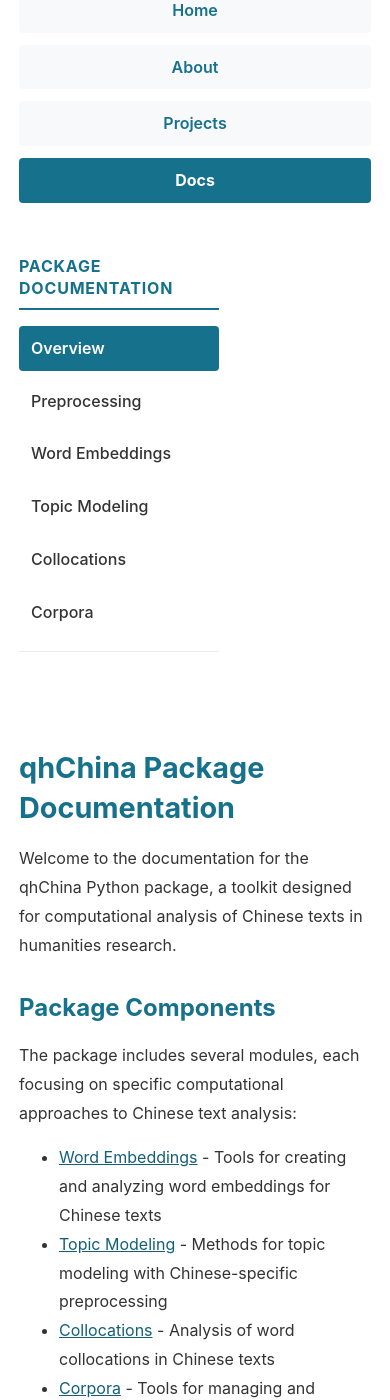
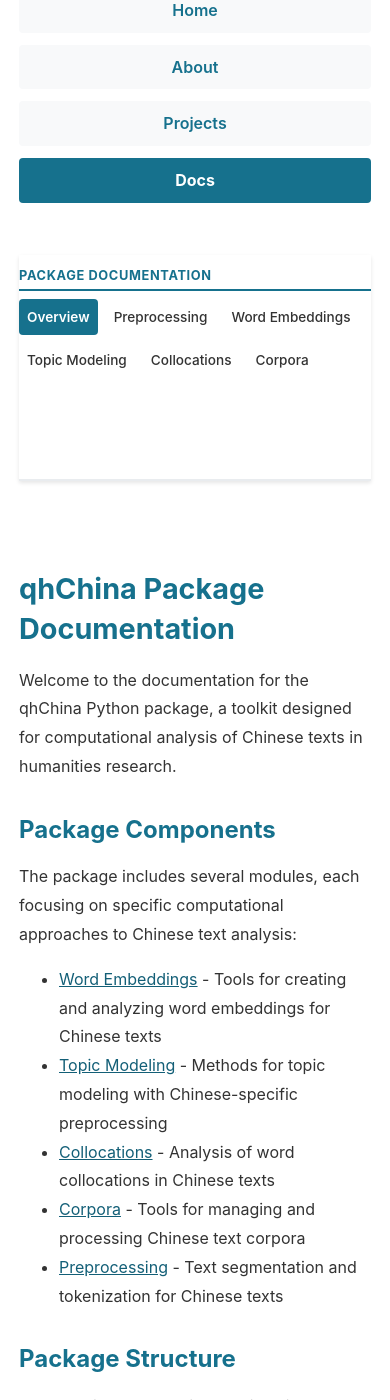
Before and after one commit to mcjkurz/qhchina, a Jekyll site: the page built from docs/pkg_docs/index.md, in a window 390 px wide and 1400 px high, scrolled down 245 px. Built offline with Jekyll 4.4.1, drawn with Linux system fonts in a browser that asks for light colours.

Commit message:
website layout change

```diff
--- a/docs/_sass/main.scss
+++ b/docs/_sass/main.scss
@@ -422,15 +422,15 @@ aside.docs-sidebar {
 }
 
 .docs-nav h3 {
-  margin-top: 0;
-  font-size: 1rem;
-  color: var(--primary-color);
+  margin-top: 0 !important;
+  font-size: 1rem !important;
+  color: var(--primary-color) !important;
   text-transform: uppercase;
   letter-spacing: 0.05em;
-  font-weight: 700;
-  margin-bottom: calc(var(--spacing-unit));
+  font-weight: 700 !important;
+  margin-bottom: calc(var(--spacing-unit)) !important;
   padding-bottom: calc(0.5 * var(--spacing-unit));
-  border-bottom: 2px solid var(--primary-color);
+  border-bottom: 2px solid var(--primary-color) !important;
 }
 
 .docs-nav ul {
@@ -480,23 +480,43 @@ aside.docs-sidebar {
     flex-direction: column !important;
   }
 
-  .docs-sidebar {
-    width: 100%;
-    min-width: 100%;
-    position: static;
-    margin-bottom: calc(2 * var(--spacing-unit));
-    border-bottom: 1px solid var(--border-color);
-    padding-bottom: calc(var(--spacing-unit));
+  aside.docs-sidebar {
+    width: 100% !important;
+    min-width: 100% !important;
+    max-width: 100% !important;
+    position: sticky !important;
+    top: 0 !important;
+    margin-bottom: calc(1.5 * var(--spacing-unit)) !important;
+    padding: calc(0.75 * var(--spacing-unit)) 0 !important;
+    background-color: white !important;
+    border-bottom: 2px solid var(--border-color) !important;
+    z-index: 100 !important;
+    box-shadow: 0 2px 4px rgba(0,0,0,0.1);
+  }
+
+  .docs-nav h3 {
+    font-size: 0.85rem !important;
+    margin-bottom: calc(0.5 * var(--spacing-unit)) !important;
+    padding-bottom: calc(0.25 * var(--spacing-unit)) !important;
   }
 
   .docs-nav ul {
-    display: flex;
-    flex-wrap: wrap;
-    gap: calc(0.5 * var(--spacing-unit));
+    display: flex !important;
+    flex-wrap: wrap !important;
+    gap: calc(0.5 * var(--spacing-unit)) !important;
+    overflow-x: auto !important;
+    -webkit-overflow-scrolling: touch !important;
   }
 
   .docs-nav li {
-    margin-bottom: 0;
+    margin-bottom: 0 !important;
+    flex-shrink: 0 !important;
+  }
+
+  .docs-nav a {
+    padding: calc(0.4 * var(--spacing-unit)) calc(0.6 * var(--spacing-unit)) !important;
+    font-size: 0.9rem !important;
+    white-space: nowrap !important;
   }
 }
 
@@ -505,7 +525,12 @@ aside.docs-sidebar {
     width: 95%;
   }
 
-  .docs-nav ul {
-    flex-direction: column;
+  .docs-nav h3 {
+    font-size: 0.8rem !important;
+  }
+
+  .docs-nav a {
+    font-size: 0.85rem !important;
+    padding: calc(0.35 * var(--spacing-unit)) calc(0.5 * var(--spacing-unit)) !important;
   }
 }
```
